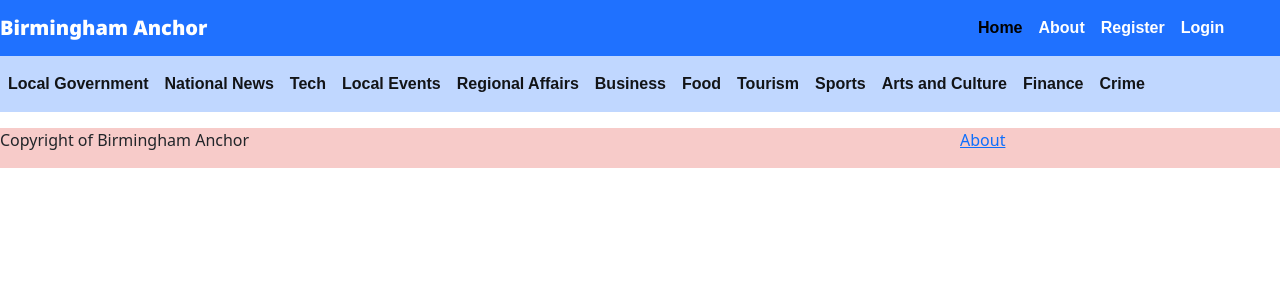
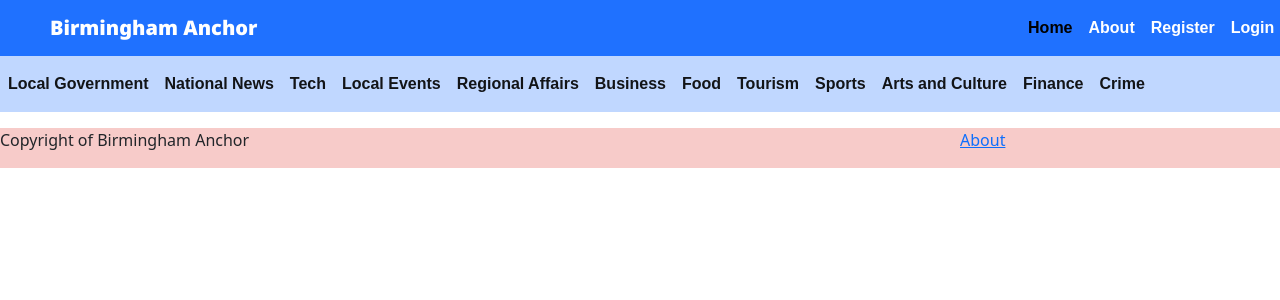
Before and after one commit to c-e-jones/anchornews, a Django app: page / in a window 1280 px wide. Shown: the top 300 px of the page. Run offline with Django 4.2, Linux system fonts and the light colour scheme; data that the repository does not hold is empty; some libraries are stand-ins or nearby versions.

Commit message:
adding padding styles to replace what I have overidden

```diff
--- a/static/css/style.css
+++ b/static/css/style.css
@@ -32,9 +32,19 @@
     font-weight: 600;
 }
 
+
+/*** Nav inner element positioning ***/
+
+.nav-text-padding-left {
+    padding-left:50px;
+}
+
+.nav-text-padding-right {
+    padding-right:50px;
+}
+
 /*** Overrides for Bootstrap padding and margins which always break ***/
 
-/** Container override **/
 .container-override {
     min-width: 100%;
 }
--- a/templates/base.html
+++ b/templates/base.html
@@ -27,7 +27,7 @@
     <!-- Navigation -->
     <nav class="navbar navbar-expand-lg" id="bg-brum-blue-1">
         <div class="container-fluid container-override">
-            <a class="navbar-brand nav-text-title" href="#">Birmingham Anchor</a>
+            <a class="navbar-brand nav-text-title nav-text-padding-left" href="#">Birmingham Anchor</a>
             <button class="navbar-toggler" type="button" data-bs-toggle="collapse" data-bs-target="#navbarText"
                 aria-controls="navbarText" aria-expanded="false" aria-label="Toggle navigation">
                 <span class="navbar-toggler-icon"></span>
@@ -45,18 +45,18 @@
                         <a class="nav-link nav-text-links-top" href="#">Register</a>
                     </li>
                     <li class="nav-item">
-                        <a class="nav-link nav-text-links-top" href="#">Login</a>
+                        <a class="nav-link nav-text-links-top nav-text-padding-right" href="#">Login</a>
                     </li>
                 </ul>
             </div>
         </div>
     </nav>
     <nav class="navbar navbar-expand-lg" id="bg-brum-blue-2">
-        <div class="container-fluid">
+        <div class="container-fluid container-override">
             <div class="collapse navbar-collapse" id="navbarText">
                 <ul class="navbar-nav me-auto mb-2 mb-lg-0">
                     <li class="nav-item">
-                        <a class="nav-link nav-text-links-bottom" href="#">Local Government</a>
+                        <a class="nav-link nav-text-links-bottom nav-text-padding-left" href="#">Local Government</a>
                     </li>
                     <li class="nav-item">
                         <a class="nav-link nav-text-links-bottom" href="#">National News</a>
```
